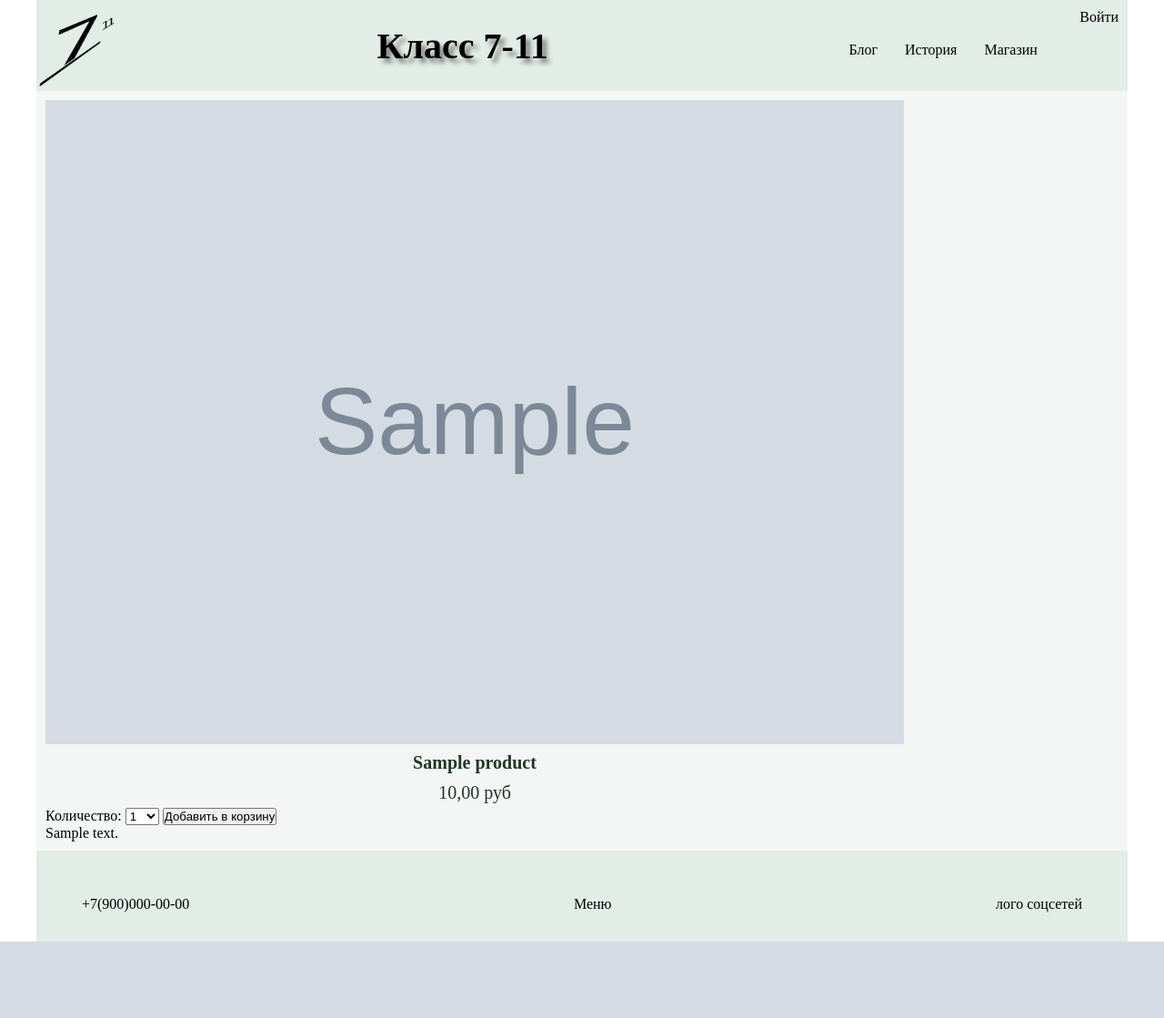
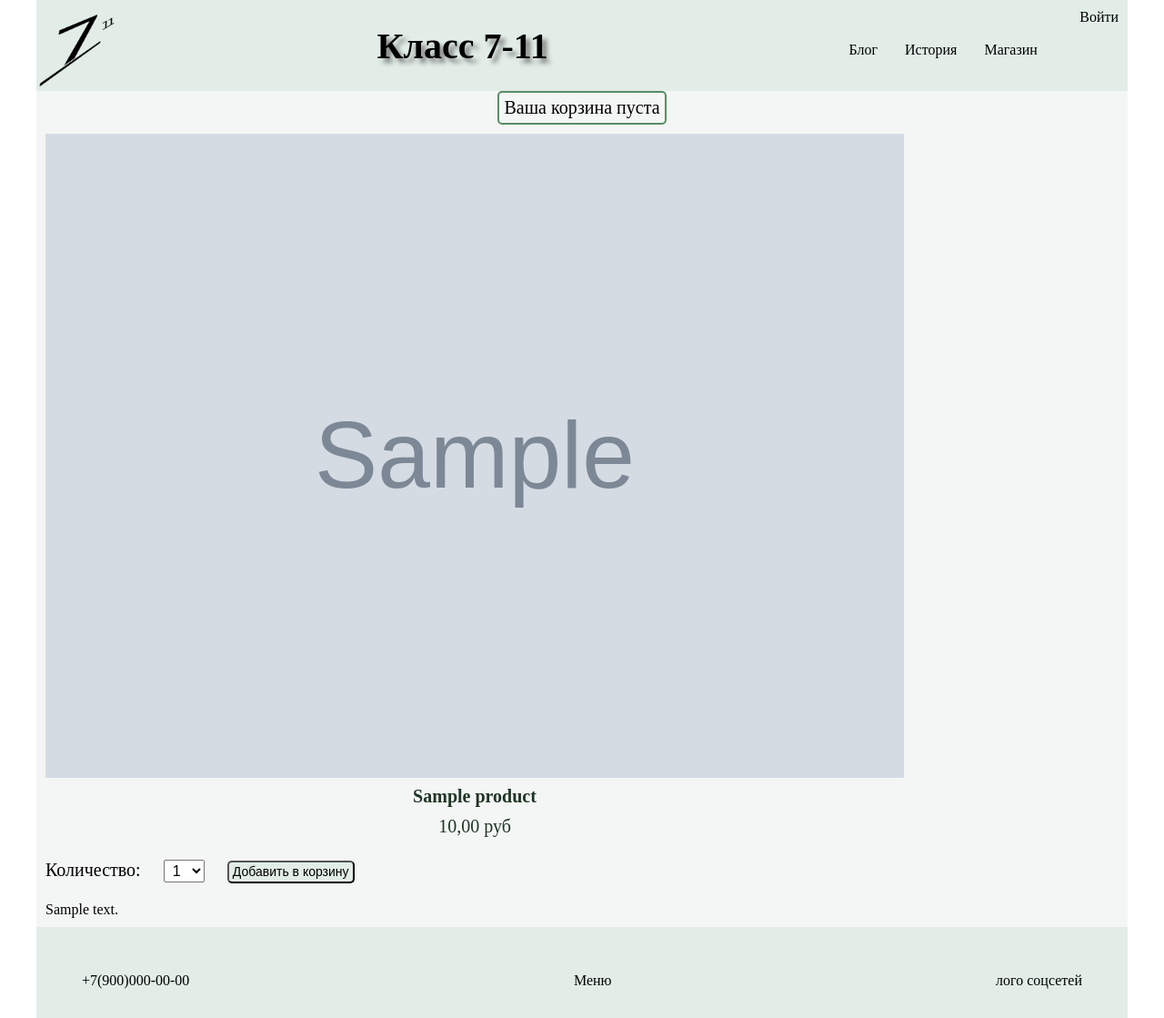
Before and after one commit to Roman77St/seven_eleven, a Django app: a page that uses templates/base.html in a window 1280 px wide. Shown: the whole page at 91% size. Before the commit the page ends 1035 px from the top, so only its background shows below. Run offline with Django 4.2, Linux system fonts and the light colour scheme; tables that the repository leaves empty hold one stand-in row (values such as "Sample post"); grey boxes marked "Sample" are stand-in pictures.

Commit message:
Корзина ок

```diff
--- a/seven_eleven/settings.py
+++ b/seven_eleven/settings.py
@@ -68,6 +68,7 @@ TEMPLATES = [
                 'django.template.context_processors.request',
                 'django.contrib.auth.context_processors.auth',
                 'django.contrib.messages.context_processors.messages',
+                'shopping_cart.context_processors.cart',
 
             ],
         },
--- /dev/null
+++ b/shopping_cart/context_processors.py
@@ -0,0 +1,15 @@
+from .cart import Cart
+
+def cart(request):
+    cart_in_context = Cart(request)
+    num_items = len(cart_in_context)
+    plural = ''
+    if num_items in (11, 12, 13, 14):
+        plural = 'ов'
+    elif str(num_items)[-1] == '1':
+        plural = ''
+    elif str(num_items)[-1] in ('2', '3', '4'):
+        plural = 'а'
+    else:
+        plural = 'ов'
+    return {'cart': Cart(request), 'plural': plural}
--- a/shopping_cart/views.py
+++ b/shopping_cart/views.py
@@ -17,10 +17,12 @@ def cart_add(request, product_id):
 @require_POST
 def cart_remove(request, product_id):
     cart = Cart(request)
-    product =get_object_or_404(Product, product_id)
+    product = get_object_or_404(Product, id=product_id)
     cart.remove(product)
     return redirect('cart:cart_detail')
 
 def cart_detail(request):
     cart = Cart(request)
+    for item in cart:
+        item['update_quantity_form'] = CartAddProductForm(initial={'quantity': item['quantity'], 'override': True})
     return render(request, 'cart/detail.html', {'cart': cart})
--- a/static/css/shop_style.css
+++ b/static/css/shop_style.css
@@ -59,6 +59,7 @@
     padding: 10px;
     font-weight: 700;
 }
+
 /* cart */
 
 .cart-title{
@@ -74,6 +75,7 @@
 
 .cart img{
     width: 90px;
+    height: 60px;
 }
 
 .cart thead{
@@ -91,13 +93,19 @@
 }
 
 .cart input{
-    background-color: rgba(89, 141, 102, 1);
-    color: white;
+    background-color: rgba(225, 237, 230, 1);
     height: 25px;
     width: 70px;
     font-size: 14px;
-    border: 2px solid black;
     border-radius: 3px;
+
+}
+
+.cart select{
+    height: 25px;
+    font-size: 18px;
+    margin-right: 10px;
+
 }
 
 .cart_bottom{
@@ -117,5 +125,37 @@
     background-color: rgba(89, 141, 102, 1);
     color: white;
     border-radius: 5px;
+}
 
+.product_item form{
+    margin-block: 20px;
+    font-size: 20px;
 }
+
+.product_item input{
+    height: 25px;
+    width: 140px;
+    background-color: rgba(225, 237, 230, 1);
+    border-radius: 5px;
+    font-size: 14px;
+}
+
+.product_item select{
+    height: 25px;
+    margin-inline: 20px;
+    font-size: 16px;
+    padding-left: 5px;
+}
+
+.cart-header{
+    margin: 0 auto;
+    padding: 5px;
+    border: 2px solid, rgba(89, 141, 102, 1);
+    border-radius: 5px;
+    font-size: 20px;
+}
+
+.cart-header a{
+    background-color: white;
+    font-size: 22px;
+}
--- a/templates/base.html
+++ b/templates/base.html
@@ -53,6 +53,8 @@
             </div>
 
         </header>
+{% block header %}
+{% endblock header %}
 
         {% if messages %}
         <ul class="messages">
--- /dev/null
+++ b/templates/base_shop.html
@@ -0,0 +1,17 @@
+{% extends "base.html" %}
+
+{% block header %}
+<div class="cart-header">
+    {% with total_items=cart|length %}
+        {% if total_items > 0 %}
+            Ваша корзина:
+            <a href="{% url "cart:cart_detail" %}">
+            {{ total_items }} товар{{ plural }}:
+            P {{ cart.get_total_price }}
+            </a>
+        {% else %}
+            Ваша корзина пуста
+        {% endif %}
+    {% endwith %}
+    </div>
+{% endblock header %}
--- a/templates/shop/product_detail.html
+++ b/templates/shop/product_detail.html
@@ -1,4 +1,4 @@
-{% extends "base.html" %}
+{% extends "base_shop.html" %}
 {% load static %}
 {% block css %}
     <link rel="stylesheet" href="{% static "css/shop_style.css" %}">
--- a/templates/shop/product_list.html
+++ b/templates/shop/product_list.html
@@ -1,4 +1,4 @@
-{% extends "base.html" %}
+{% extends "base_shop.html" %}
 {% load static %}
 {% block css %}
     <link rel="stylesheet" href="{% static "css/shop_style.css" %}">
```
Also changed, not shown: templates/cart/detail.html (+9 -2 lines).
